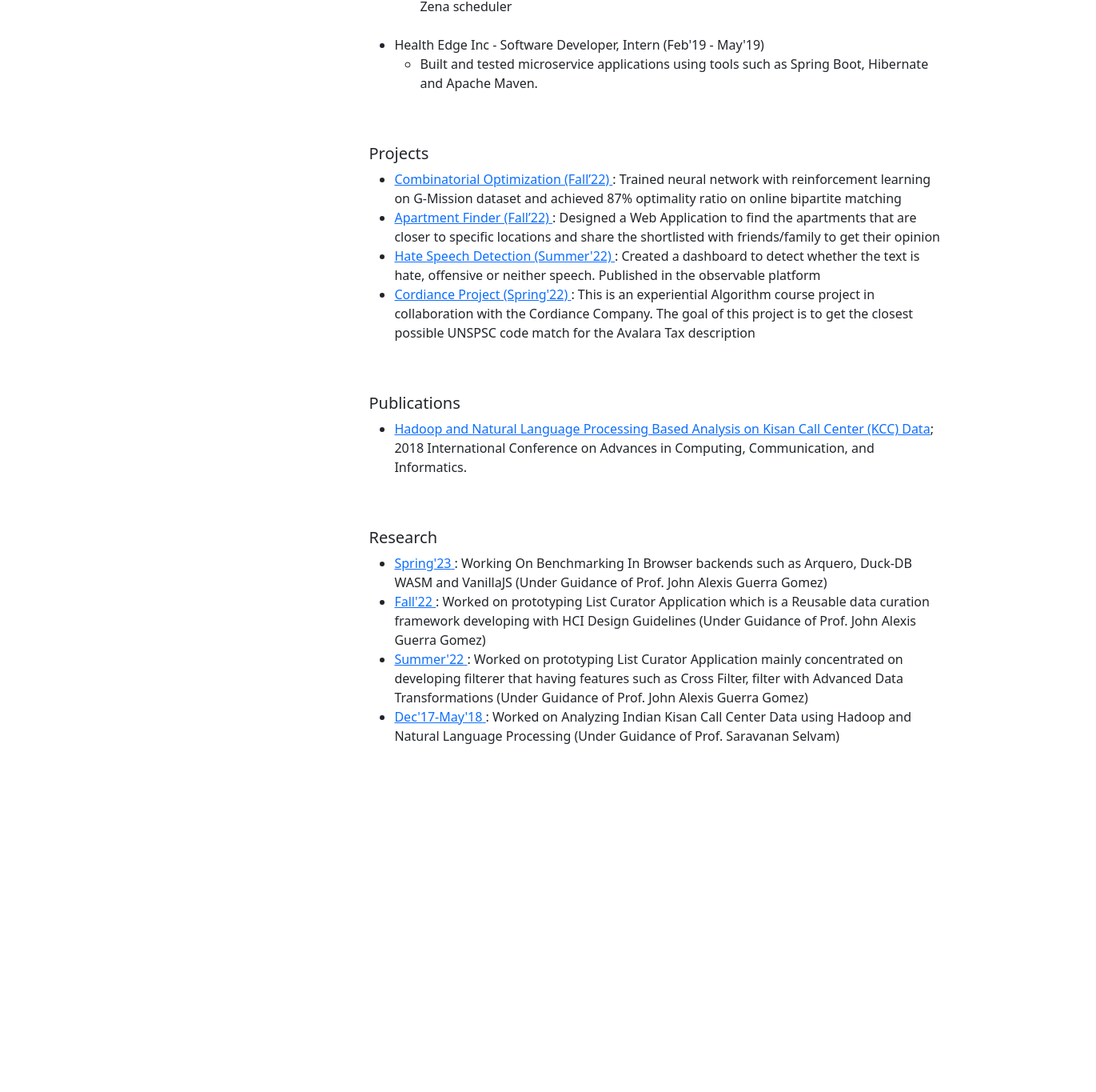
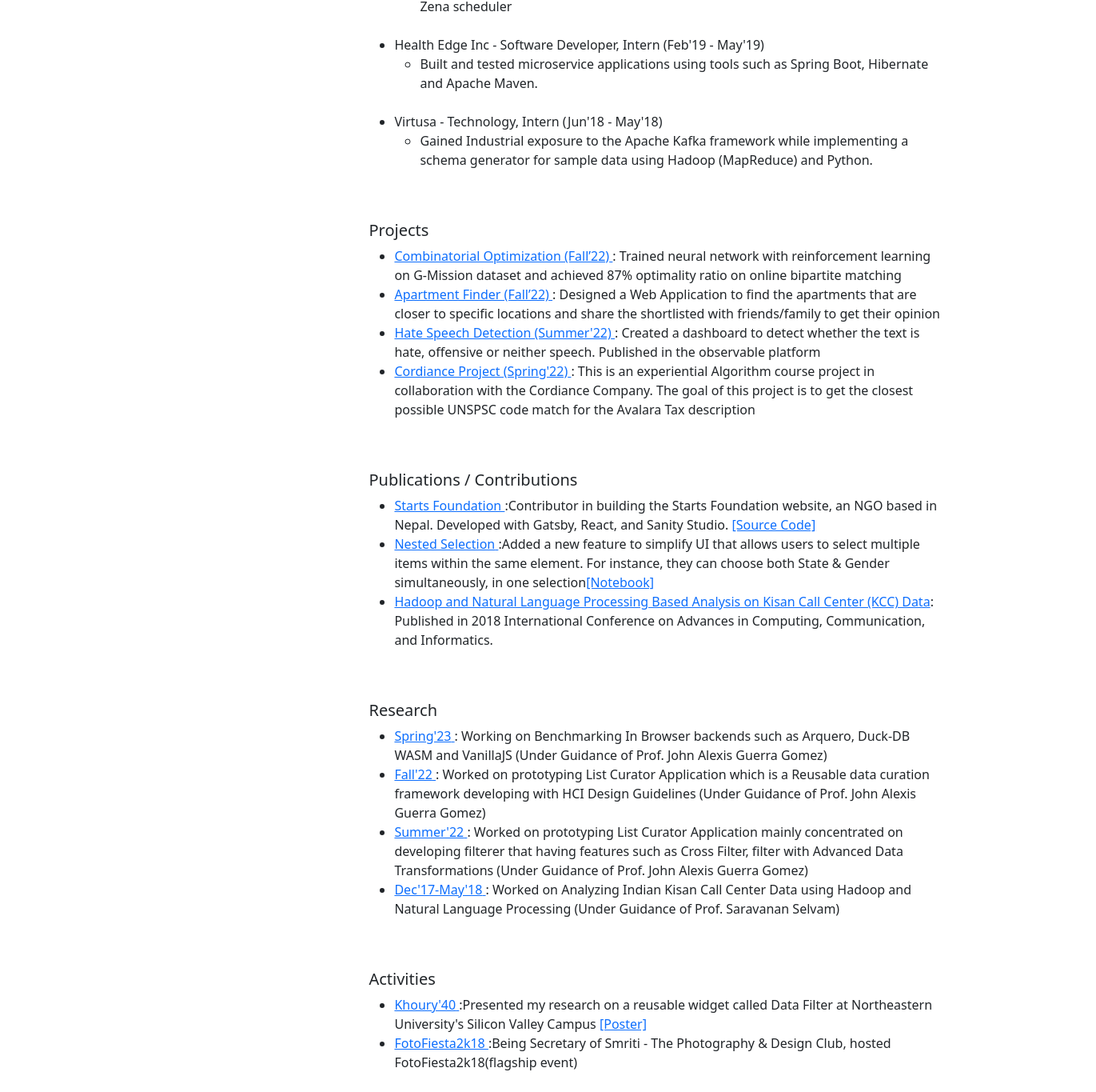
Before and after one commit to kasivisu4/kasivisu4.github.io, a React (Create React App) app: page / in a window 1280 px wide. Shown: the part 825-2190 px from the top of the page at 80% size, 1371 px wide, since content can reach past the window. Before the commit the page ends 1789 px from the top, so only its background shows below. Built offline with nearby package versions, Linux system fonts and the light colour scheme.

Commit message:
added activities

```diff
--- a/src/App.css
+++ b/src/App.css
@@ -2,14 +2,29 @@
   text-align: center;
 }
 
+.footer{
+padding-top: 30px;
+}
+
+
 .App-logo {
-  height: 40vmin;
+  height: 9vmin;
   pointer-events: none;
 }
 
 @media (prefers-reduced-motion: no-preference) {
   .App-logo {
     animation: App-logo-spin infinite 20s linear;
+  }
+}
+
+
+@keyframes App-logo-spin {
+  from {
+    transform: rotate(0deg);
+  }
+  to {
+    transform: rotate(360deg);
   }
 }
 
@@ -117,3 +132,11 @@
    padding-left:34%;
    padding-top:2em;
   }
+
+  .activities{
+    position: relative;
+     padding: 1em;
+     text-align: left;
+     padding-left:34%;
+     padding-top:2em;
+    }
--- a/src/App.js
+++ b/src/App.js
@@ -1,4 +1,5 @@
 import { Button } from "bootstrap";
+import logo from "./logo.svg";
 import "./App.css";
 import NavBar from "./NavBar";
 import Resume from "./Kasi_Resume.pdf";
@@ -8,12 +9,14 @@
   const scrollToProjects = useRef();
   const scrollToPublications = useRef();
   const scrollToResearch = useRef();
+  const scrollToActivities = useRef();
   return (
     <div className="App">
       <NavBar
         projectScroll={scrollToProjects}
         publicationsScroll={scrollToPublications}
         researchScroll={scrollToResearch}
+        activitiesScroll={scrollToActivities}
       ></NavBar>
       <div className="container d-flex flex-wrap">
         <div className="right-container">
@@ -86,6 +89,18 @@
                   </li>
                 </ul>
               </li>
+              <br></br>
+
+              <li>
+                Virtusa - Technology, Intern (Jun'18 - May'18)
+                <ul>
+                  <li>
+                    Gained Industrial exposure to the Apache Kafka framework
+                    while implementing a schema generator for sample data using
+                    Hadoop (MapReduce) and Python.
+                  </li>
+                </ul>
+              </li>
             </ul>
           </div>
           <div ref={scrollToProjects} className="projects">
@@ -130,15 +145,36 @@
             </ul>
           </div>
           <div ref={scrollToPublications} className="publication">
-            <h5>Publications</h5>
+            <h5>Publications / Contributions </h5>
             <ul>
+              <li>
+                <a href="https://startsfoundation.org/"> Starts Foundation </a>
+                :Contributor in building the Starts Foundation website, an NGO
+                based in Nepal. Developed with Gatsby, React, and Sanity Studio.{" "}
+                <a href="https://github.com/yianan261/StartsFoundation">
+                  {" "}
+                  [Source Code]
+                </a>
+              </li>
+              <li>
+                <a href="https://observablehq.com/@john-guerra/multi-auto-select">
+                  {" "}
+                  Nested Selection{" "}
+                </a>
+                :Added a new feature to simplify UI that allows users to select
+                multiple items within the same element. For instance, they can
+                choose both State & Gender simultaneously, in one selection
+                <a href="https://observablehq.com/@john-guerra/multi-auto-select">
+                  [Notebook]
+                </a>
+              </li>
               <li>
                 <a href="https://ieeexplore.ieee.org/author/37086530665">
                   Hadoop and Natural Language Processing Based Analysis on Kisan
                   Call Center (KCC) Data
                 </a>
-                ; 2018 International Conference on Advances in Computing,
-                Communication, and Informatics.
+                : Published in 2018 International Conference on Advances in
+                Computing, Communication, and Informatics.
               </li>
             </ul>
           </div>
@@ -149,7 +185,7 @@
                 <a href="https://observablehq.com/collection/@kasivisu4/data-processing-benchmark">
                   Spring'23{" "}
                 </a>
-                : Working On Benchmarking In Browser backends such as Arquero,
+                : Working on Benchmarking In Browser backends such as Arquero,
                 Duck-DB WASM and VanillaJS (Under Guidance of Prof. John Alexis
                 Guerra Gomez)
               </li>
@@ -177,6 +213,26 @@
                 : Worked on Analyzing Indian Kisan Call Center Data using Hadoop
                 and Natural Language Processing (Under Guidance of Prof.
                 Saravanan Selvam)
+              </li>
+            </ul>
+          </div>
+          <div ref={scrollToActivities} className="activities">
+            <h5> Activities</h5>
+            <ul>
+              <li>
+                <a href="https://www.khoury.northeastern.edu/event/40th-anniversary-of-khoury-college-silicon-valley-celebration/">
+                  Khoury'40{" "}
+                </a>
+                :Presented my research on a reusable widget called Data Filter
+                at Northeastern University's Silicon Valley Campus{" "}
+                <a href="https://www.figma.com/proto/S4oBQiDJ1OgIxZpLfpBzwm/Data-Filter-Poster?node-id=7-3&scaling=scale-down">
+                  [Poster]
+                </a>
+              </li>
+              <li>
+                <a href="http://fotofiesta2k18.website2.me/">FotoFiesta2k18 </a>
+                :Being Secretary of Smriti - The Photography & Design Club,
+                hosted FotoFiesta2k18(flagship event)
               </li>
             </ul>
           </div>
@@ -284,6 +340,10 @@
                 Facebook
               </a>
             </div>
+            {/* <div className="footer">
+              Made in React
+              <img src={logo} className="App-logo" alt="logo" />
+            </div> */}
           </div>
         </div>
       </div>
--- a/src/NavBar.js
+++ b/src/NavBar.js
@@ -1,5 +1,10 @@
 import "./NavBar.css";
-function NavBar({ projectScroll, publicationsScroll, researchScroll }) {
+function NavBar({
+  projectScroll,
+  publicationsScroll,
+  researchScroll,
+  activitiesScroll,
+}) {
   return (
     <div>
       <nav className="navbar navbar-expand-lg w-100 border-bottom">
@@ -49,6 +54,14 @@
                   Research
                 </button>
               </li>
+              <li className="nav-item">
+                <button
+                  className="nav-link"
+                  onClick={() => activitiesScroll.current.scrollIntoView()}
+                >
+                  Activities
+                </button>
+              </li>
             </ul>
           </div>
         </div>
```
Also changed, not shown: src/logo.svg (added).
